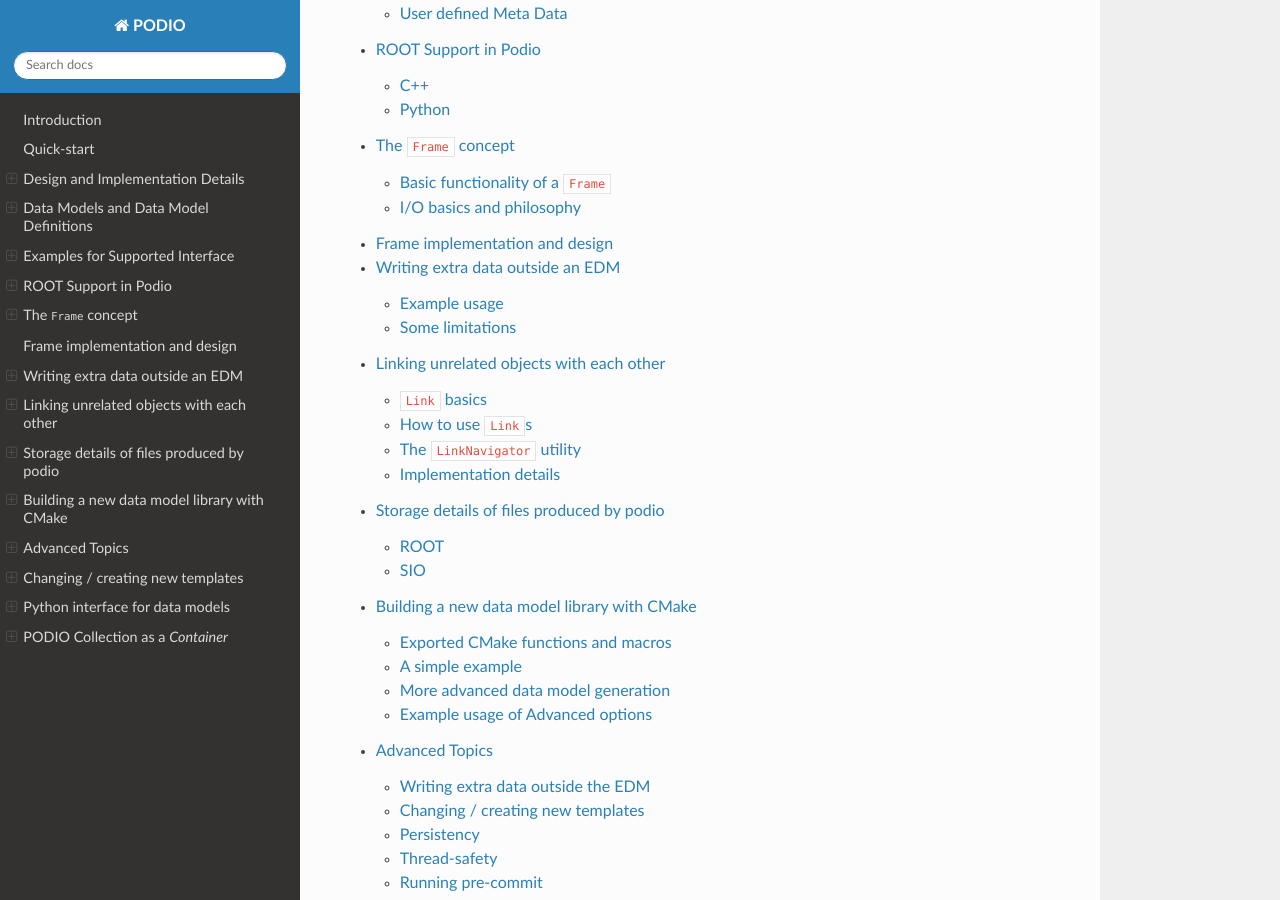
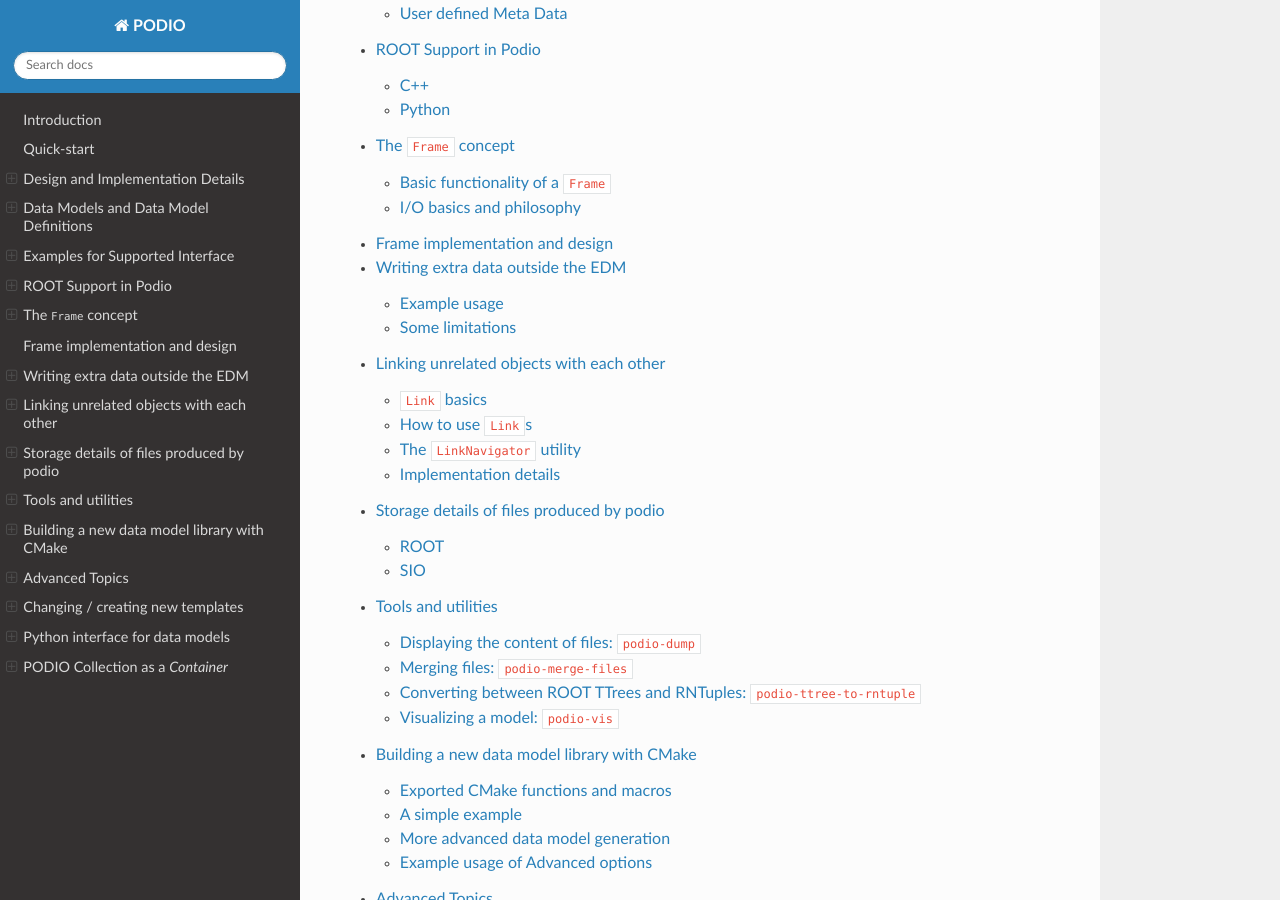
Before and after one commit to AIDASoft/podio, a Sphinx documentation site: the page built from doc/index.rst, in a window 1280 px wide and 900 px high, scrolled down 795 px. Built offline with Sphinx 7.4.7 and the Read the Docs theme 3.1.0, drawn with Linux system fonts in a browser that asks for light colours; pages that are not in the unit, such as notebooks, are missing from menus; the version number could not be read and is left out; some of the changed lines change nothing that is shown.

Commit message:
Add documentation about some of the existing tools (#854)
Co-authored-by: Juan Miguel Carceller <jmcarcell@users.noreply.github.com>

````diff
--- a/doc/index.rst
+++ b/doc/index.rst
@@ -18,6 +18,7 @@
    userdata.md
    links.md
    storage_details.md
+   tools.md
    cmake.md
    advanced_topics.md
    templates.md
--- /dev/null
+++ b/doc/tools.md
@@ -0,0 +1,109 @@
+# Tools and utilities
+
+## Displaying the content of files: `podio-dump`
+`podio-dump` is a command-line tool for inspecting the contents of PODIO
+files. It prints information about available data models, frame categories, and
+collections stored in the file, along with their details. The tool is useful for
+quickly exploring and verifying PODIO files from the terminal.
+
+You can fine-tune the dump:
+- Use `-d` to print detailed, full contents of each entry, rather than just collection info.
+- Use `-c` to select a specific frame category (such as "events" or "metadata", if available).
+- Use `-e` to choose which entry or range of entries to print.
+To see all available options and usage details, run with `-h` or `--help`.
+
+Example usage:
+
+```
+podio-dump file.root
+```
+
+Sample output (EDM4hep file):
+``` text
+input file: functional_producer.root
+            (written with podio version: 1.4.0)
+
+datamodel model definitions stored in this file:
+ - edm4hep (0.99.99)
+
+Frame categories in this file:
+Name                    Entries
+----------------------  -------
+events                  10
+configuration_metadata  1
+################################### events: 0 ####################################
+Collections:
+Name         ValueType            Size  ID
+-----------  -------------------  ----  --------
+MCParticles  edm4hep::MCParticle  2     a1cba250
+
+Parameters:
+Name  Type  Elements
+----  ----  --------
+```
+
+Note that for ROOT files it is also possible to display the data using tools
+from ROOT (like `rootbrowse`), however losing all the functionality provided by
+PODIO.
+
+## Merging files: `podio-merge-files`
+`podio-merge-files` is a command-line tool for merging multiple PODIO files
+(both TTree and RNTuple formats) into a single output file. It preserves all
+data categories and offers flexible handling of metadata:
+- `--metadata=first` (default): include only metadata from the first input file.
+- `--metadata=all`: include metadata from all input files.
+- `--metadata=none`: omit metadata in the merged file.
+In addition, a parameter with all the input files will be added to the output file.
+
+You must specify an output file with `--output-file` and a list of files to
+merge. The tool checks for duplicate files in the input list and raises an error
+if any are found. To see all available options and details, run with `-h`.
+
+Note that for ROOT files it is also possible to use the `hadd` tool from ROOT,
+although it may duplicate some information like metadata.
+
+Example usage:
+
+```
+podio-merge-files --output-file merged.root file1.root file2.root file3.root
+```
+
+## Converting between ROOT TTrees and RNTuples: `podio-ttree-to-rntuple`
+
+`podio-ttree-to-rntuple` is a command-line tool for converting PODIO files
+between ROOT TTree and RNTuple formats. By default, it converts a TTree file to
+an RNTuple file. Use the `-r` or `--reverse` option to convert in the opposite
+direction (RNTuple to TTree).
+
+You specify the input and output file names as arguments. The tool copies all
+categories and entries from the input, preserving the file's full structure.
+To see all options and usage instructions, run with `-h`.
+
+Example usage:
+
+```
+podio-ttree-to-rntuple input_tree.root output_rntuple.root
+podio-ttree-to-rntuple -r input_rntuple.root output_tree.root
+```
+
+## Visualizing a model: `podio-vis`
+
+`podio-vis` is a command-line tool to visualize data model descriptions (in
+YAML) as graphs using Graphviz. It reads a PODIO YAML data model and generates a
+graph where types and their relations are shown.
+
+The main features are:
+- Converts a YAML data model to a visual graph (SVG by default, or any Graphviz-supported format with `--fmt`).
+- By default, creates the output file based on the `--filename` option (default is `gv`).
+- Use `-d`/`--dot` to only save the Graphviz `.dot` source, not the rendered image.
+- Supports optional grouping and type filtering with a configuration file (`--graph-conf`).
+- Allows for incorporating upstream data models with `--upstream-edm`.
+- All relations (one-to-one, one-to-many, and associations) are shown with different visual attributes.
+To see all available options and usage instructions, run with `-h`.
+
+Example usage:
+
+```
+podio-vis --fmt svg my_model.yaml
+firefox gv.svg
+```
--- a/doc/userdata.md
+++ b/doc/userdata.md
@@ -1,4 +1,4 @@
-# Writing extra data outside an EDM
+# Writing extra data outside the EDM
 In some cases it can be necessary to write some additional data that can not
 (yet) be stored in the EDM. PODIO offers a possibility to store such extra *user
 data* via the `podio::UserDataCollection`. It gives the user access to a
````
